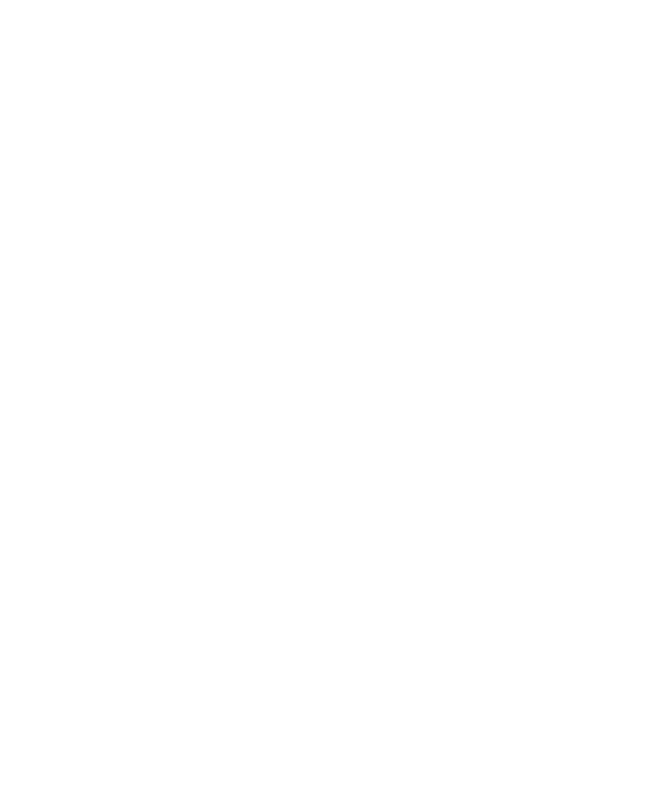
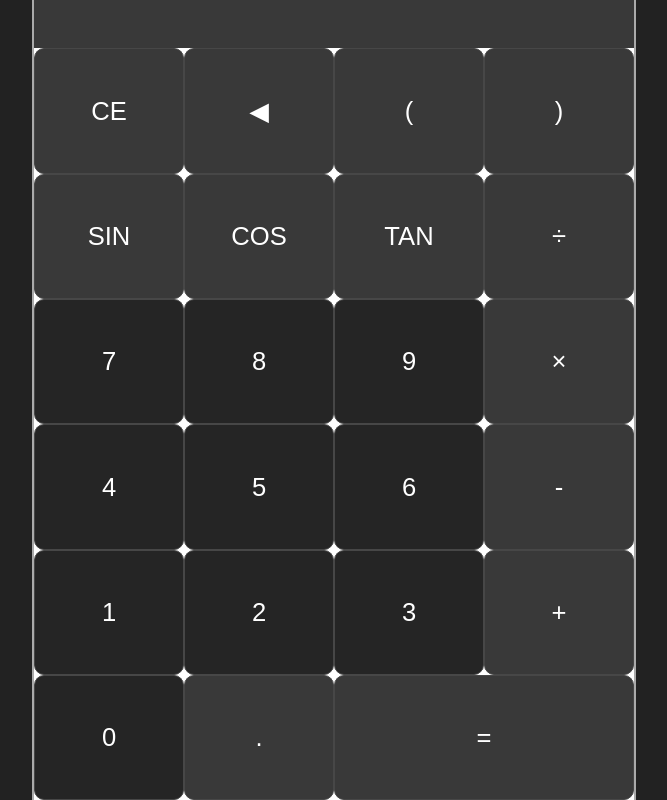
Before and after one commit to kevin-wig/Calculator, a React (Create React App) app: page /Dashboard in a window 1280 px wide. Shown: the whole page, without its empty margins (306-973 px from the left). Built offline with nearby package versions, Linux system fonts and the light colour scheme.

Commit message:
Implemented Calculator UI

```diff
--- a/package.json
+++ b/package.json
@@ -11,9 +11,6 @@
     "@types/react": "^17.0.0",
     "@types/react-dom": "^17.0.0",
     "lodash": "^4.17.21",
-    "mobx": "^6.3.2",
-    "mobx-react": "^7.2.0",
-    "mobx-react-lite": "^3.2.0",
     "react": "^17.0.2",
     "react-dom": "^17.0.2",
     "react-router": "^5.2.0",
--- /dev/null
+++ b/src/components/Button/index.tsx
@@ -0,0 +1,28 @@
+import React from "react";
+
+import './style.scss'
+
+interface IButtonProps
+    extends React.DetailedHTMLProps<
+        React.ButtonHTMLAttributes<HTMLButtonElement>,
+        HTMLButtonElement
+    > {
+    icon?: string;
+    color?: string;
+    text: string;
+}
+
+export const Button: React.FC<IButtonProps> = (props) => {
+    const {
+        className = "",
+        text,
+        icon,
+        ...restProps
+    } = props;
+
+    return (
+        <button className={`button-style ${className}`} {...restProps}>
+            <p className="text-wrapper">{text}</p>
+        </button>
+    );
+};
--- /dev/null
+++ b/src/components/Button/style.scss
@@ -0,0 +1,32 @@
+.button-style {
+  padding: 1rem 2rem;
+  display: flex;
+  justify-content: center;
+  align-items: center;
+  overflow: hidden;
+  background: #525252;
+  border: none;
+  border-radius: 10px;
+  box-shadow: none;
+  opacity: 0.85;
+  outline: none;
+  cursor: pointer;
+  color: #000000;
+  user-select: none;
+
+  &:hover {
+    opacity: 1;
+  }
+
+  &:disabled {
+    opacity: 0.65;
+  }
+}
+
+.text-wrapper {
+  margin: 0.5rem 0;
+  flex: 1 1;
+  text-align: center;
+  font-size: 1.6rem;
+  font-weight: 500;
+}
--- /dev/null
+++ b/src/components/ButtonPanel/index.tsx
@@ -0,0 +1,34 @@
+import React  from 'react';
+
+import { Button } from '../Button';
+
+import './style.scss';
+
+const ButtonPanel: React.FC = () => {
+    return (
+        <div className="button-pan">
+            <Button className="clear-button" text="CE" />
+            <Button className="clear-button" text="◀" />
+            <Button className="operation-button" text="(" />
+            <Button className="operation-button" text=")" />
+
+            {['sin', 'cos', 'tan'].map((i) => <Button key={i} className="operation-button" text={`${i}`} />)}
+            <Button className="operation-button" text="÷" />
+
+            {[7, 8, 9].map((i) => <Button key={i} className="button" text={`${i}`} />)}
+            <Button className="operation-button" text="×" />
+
+            {[4, 5, 6].map((i) => <Button key={i} className="button" text={`${i}`} />)}
+            <Button className="operation-button" text="-" />
+
+            {[1, 2, 3].map((i) => <Button key={i} className="button" text={`${i}`} />)}
+            <Button className="operation-button" text="+" />
+
+            <Button className="button" text="0" />
+            <Button className="operation-button" text="." />
+            <Button className="equal-button" text="=" />
+        </div>
+    );
+};
+
+export default ButtonPanel;
--- /dev/null
+++ b/src/components/ButtonPanel/style.scss
@@ -0,0 +1,79 @@
+.button-pan {
+  left: 0;
+  top: 40%;
+  width: 100%;
+  height: 100%;
+  z-index: 100;
+  margin: 0;
+  display: flex;
+  flex-flow: row wrap;
+  justify-content: space-around;
+  background-color: #fff;
+}
+
+.button {
+  width: 25%;
+  display: block;
+  flex: 1 1 25%;
+  font-size: 1.5rem;
+  background-color: #000;
+  border: 1px solid #272727;
+  text-transform: uppercase;
+  cursor: pointer;
+  color: #fff;
+  transition: background-color 0.3s ease-out;
+  outline: none;
+
+  &:hover {
+    border: 1px solid #aaa;
+    background-color: #4f4f4f;
+  }
+
+  &:active {
+    background-color: #6f6f6f;
+    outline: none;
+  }
+
+  &:focus {
+    outline: none;
+  }
+}
+
+.operation-button {
+  @extend .button;
+
+  background-color: #171717;
+}
+
+.memory-button {
+  @extend .button;
+
+  flex: 1 1 calc(20% - 0.5rem);
+  font-size: 0.8em;
+  background-color: #444444;
+  border: none;
+  border-radius: 0;
+
+  &:hover {
+    border: none;
+    background-color: #656565;
+  }
+}
+
+.clear-button {
+  @extend .operation-button;
+
+  &:hover {
+    background-color: #a44;
+  }
+}
+
+.erase-button {
+  transform: rotate(-90deg);
+}
+
+.equal-button {
+  @extend .operation-button;
+
+  flex: 23 1 50%;
+}
--- /dev/null
+++ b/src/components/DisplayPanel/index.tsx
@@ -0,0 +1,10 @@
+import React from 'react';
+
+import './style.scss'
+
+const DisplayPanel: React.FC = () => (
+    <div className="display-pan">
+    </div>
+);
+
+export default DisplayPanel;
--- /dev/null
+++ b/src/components/DisplayPanel/style.scss
@@ -0,0 +1,45 @@
+.display-pan {
+  padding: 1.5em;
+  background-color: #393939;
+  color: #fff;
+}
+
+.expression-wrapper {
+  min-height: 1em;
+  margin-bottom: 0.25em;
+  display: flex;
+  justify-content: space-between;
+  font-size: 1.8em;
+  line-height: 1;
+  text-align: right;
+  opacity: 0.4;
+}
+
+.expression-view {
+  width: 100%;
+  min-height: 40px;
+  max-height: 40px;
+  margin-left: 10px;
+  display: inline-block;
+  font-size: 18px;
+  text-align: right;
+  background-color: #393939;
+  border: none;
+  color: #fff;
+  transition: font-size 0.2s ease-out;
+}
+
+.memory-view {
+  font-size: 0.6em;
+}
+
+.current-value-view {
+  min-height: 44px;
+  max-height: 44px;
+  display: flex;
+  align-items: center;
+  justify-content: flex-end;
+  overflow: hidden;
+  font-size: 23px;
+  transition: font-size 0.2s ease-out;
+}
--- a/src/containers/App/App.tsx
+++ b/src/containers/App/App.tsx
@@ -1,6 +1,5 @@
 import React from 'react';
 import { Redirect, Route, Router, Switch } from 'react-router';
-import { Provider } from 'mobx-react';
 
 import history from '../../shared/history';
 import Dashboard from '../Dashboard/Dashboard';
@@ -9,17 +8,15 @@
 
 function App() {
     return (
-    <Provider>
         <Router history={history}>
+            <div className="App">
                 <Switch>
-          <div className="App">
                     <Redirect exact from="/" to="/Dashboard" />
-            <Route exact path="/Dashboard" component={() => <Dashboard />} />
+                    <Route exact path="/Dashboard" component={Dashboard} />
                     <Redirect path="*/**" to="/Dashboard" />
+                </Switch>
             </div>
-        </Switch>
         </Router>
-    </Provider>
     );
 }
 
--- a/src/containers/Dashboard/Dashboard.tsx
+++ b/src/containers/Dashboard/Dashboard.tsx
@@ -1,12 +1,19 @@
 import React from 'react';
 
 import './style.scss';
+import DisplayPanel from '../../components/DisplayPanel';
+import ButtonPanel from '../../components/ButtonPanel';
 
 interface IDashboardProps {}
 
 const Dashboard: React.FC<IDashboardProps> = () => {
     return (
         <div className="dashboard-wrapper">
+            <div className="calculator">
+                <DisplayPanel />
+
+                <ButtonPanel />
+            </div>
         </div>
     );
 };
--- a/src/containers/Dashboard/style.scss
+++ b/src/containers/Dashboard/style.scss
@@ -1,4 +1,25 @@
 .dashboard-wrapper {
   width: 100vw;
   height: 100vh;
+  padding: 16px;
+  display: flex;
+  justify-content: center;
+  align-items: center;
+  overflow: hidden;
+  box-sizing: border-box;
+  background-color: #222;
 }
+
+.calculator {
+  position: fixed;
+  width: 100%;
+  max-width: 600px;
+  min-width: 320px;
+  height: 100%;
+  max-height: 900px;
+  min-height: 568px;
+  display: flex;
+  flex-direction: column;
+  border: 2px solid #aaa;
+  overflow: hidden;
+}
```
Also changed, not shown: src/shared/history.ts (+4 -4 lines). Lines whose indentation alone changed are shown as unchanged.
